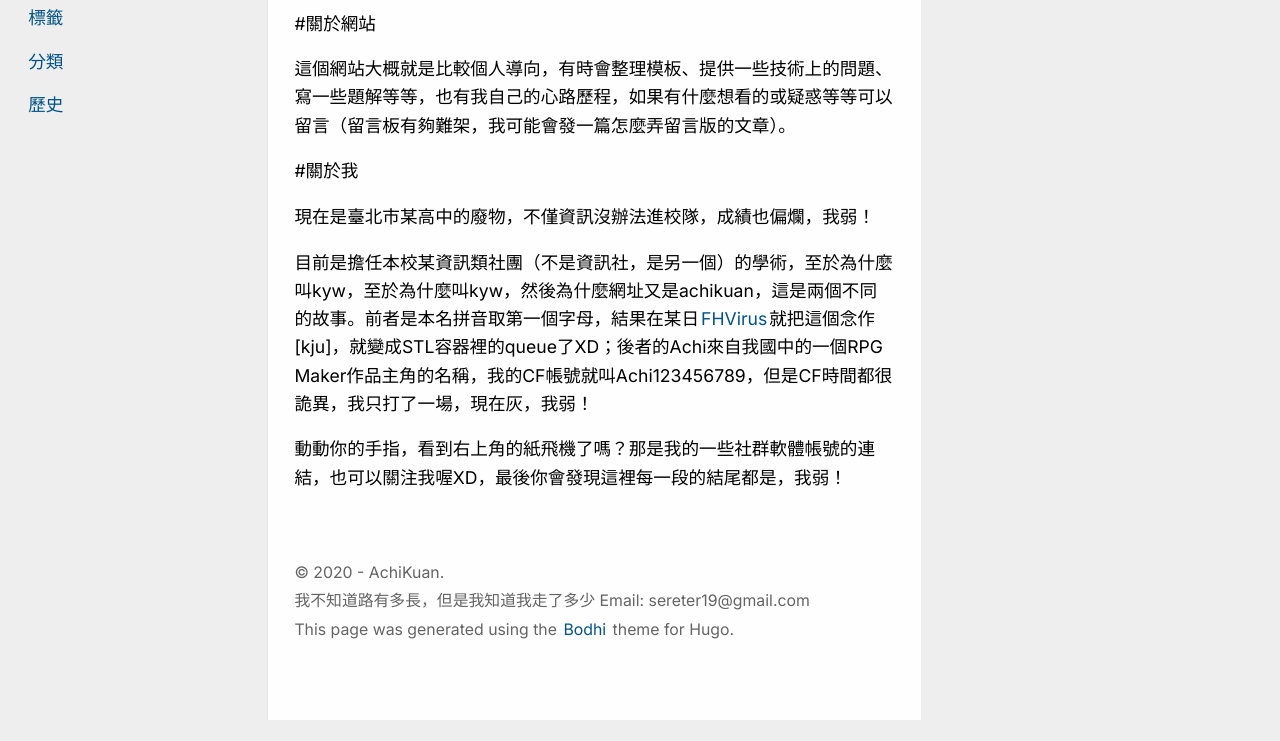
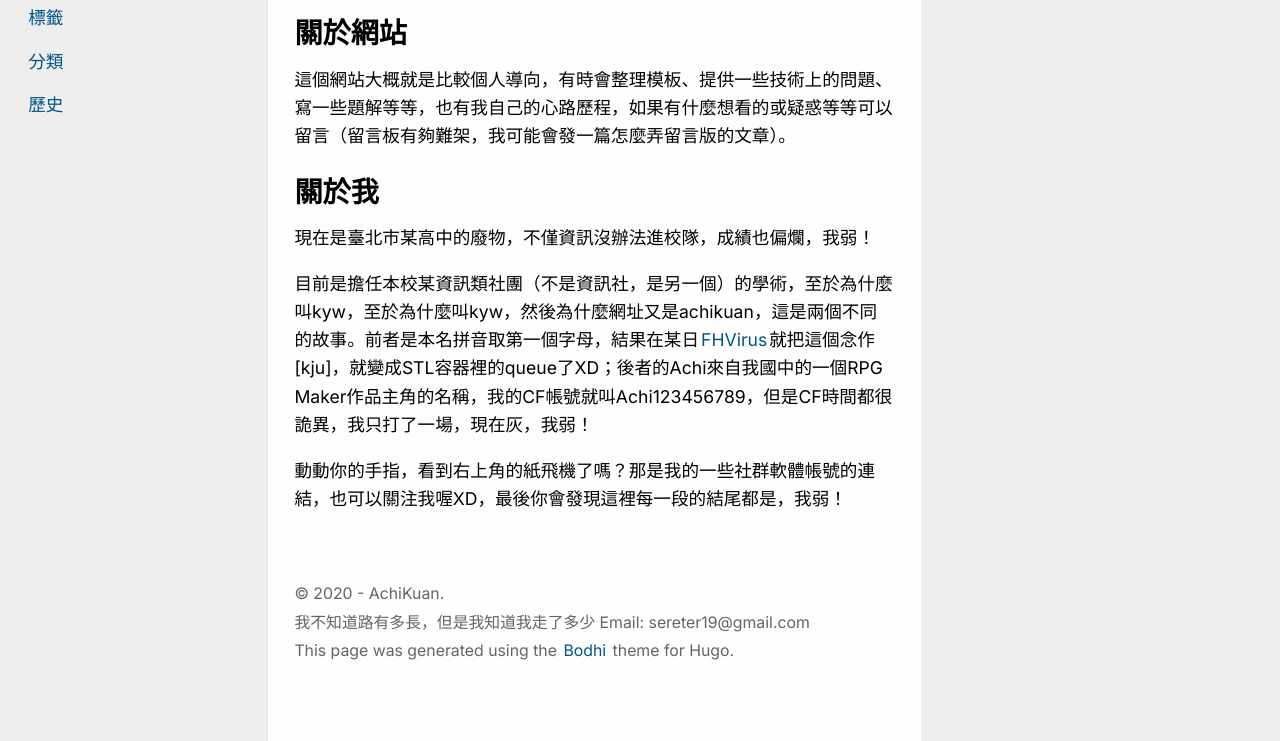
Before and after one commit to AchiKuan/AchiKuan.github.io, a plain HTML site: page about/index.html in a window 1280 px wide. Shown: the part 162-903 px from the top of the page. Before the commit the page ends 882 px from the top, so only its background shows below. Drawn offline with Linux system fonts and the light colour scheme; a web font is replaced by a local one.

Commit message:
Initial commit

```diff
--- a/about/index.html
+++ b/about/index.html
@@ -120,9 +120,9 @@
 
 	<div>
 		<h1>關於網站和kyw</h1>
-		<div><p>#關於網站</p>
+		<div><h1 id="關於網站">關於網站</h1>
 <p>這個網站大概就是比較個人導向，有時會整理模板、提供一些技術上的問題、寫一些題解等等，也有我自己的心路歷程，如果有什麼想看的或疑惑等等可以留言（留言板有夠難架，我可能會發一篇怎麼弄留言版的文章）。</p>
-<p>#關於我</p>
+<h1 id="關於我">關於我</h1>
 <p>現在是臺北市某高中的廢物，不僅資訊沒辦法進校隊，成績也偏爛，我弱！</p>
 <p>目前是擔任本校某資訊類社團（不是資訊社，是另一個）的學術，至於為什麼叫kyw，至於為什麼叫kyw，然後為什麼網址又是achikuan，這是兩個不同的故事。前者是本名拼音取第一個字母，結果在某日<a href="https://fhvirus.github.io">FHVirus</a>就把這個念作[kju]，就變成STL容器裡的queue了XD；後者的Achi來自我國中的一個RPG Maker作品主角的名稱，我的CF帳號就叫Achi123456789，但是CF時間都很詭異，我只打了一場，現在灰，我弱！</p>
 <p>動動你的手指，看到右上角的紙飛機了嗎？那是我的一些社群軟體帳號的連結，也可以關注我喔XD，最後你會發現這裡每一段的結尾都是，我弱！</p>
```
